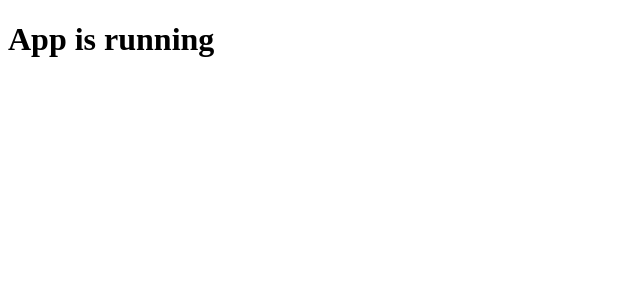
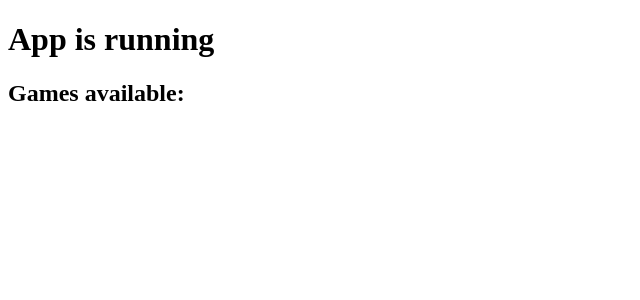
Before and after one commit to An1mus/gmr, a React (Create React App) app: page / in a window 1280 px wide. Shown: the top 300 px of the page, without its empty margins (0-640 px from the left). Built offline with nearby package versions, Linux system fonts and the light colour scheme.

Commit message:
Games component

```diff
--- /dev/null
+++ b/src/components/games/index.tsx
@@ -0,0 +1,11 @@
+import React from 'react';
+
+const Games = () => {
+    return (
+        <>
+          <h2>Games available:</h2>
+        </>
+    );
+};
+
+export default Games;
--- a/src/components/routes/index.tsx
+++ b/src/components/routes/index.tsx
@@ -1,11 +1,13 @@
 import React from 'react';
 import {Route, Switch} from 'react-router-dom';
+
+import Games from '../games';
 
 const Routes = () => {
     return (
         <>
             <Switch>
-                <Route />
+                <Route exact path={'/'} component={Games}/>
             </Switch>
         </>
     );
```
